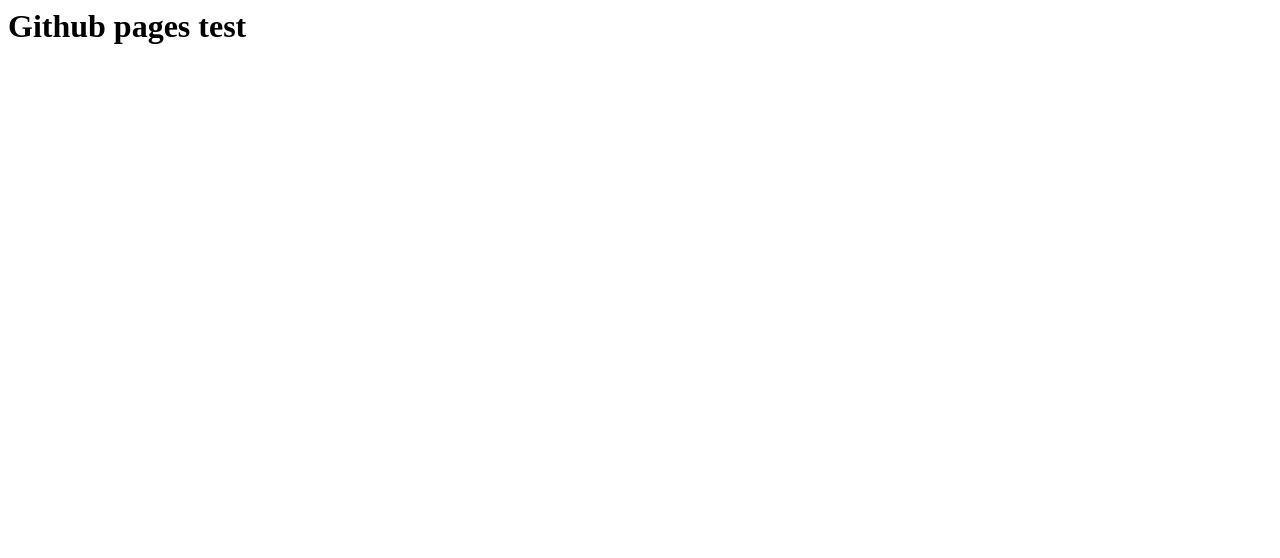
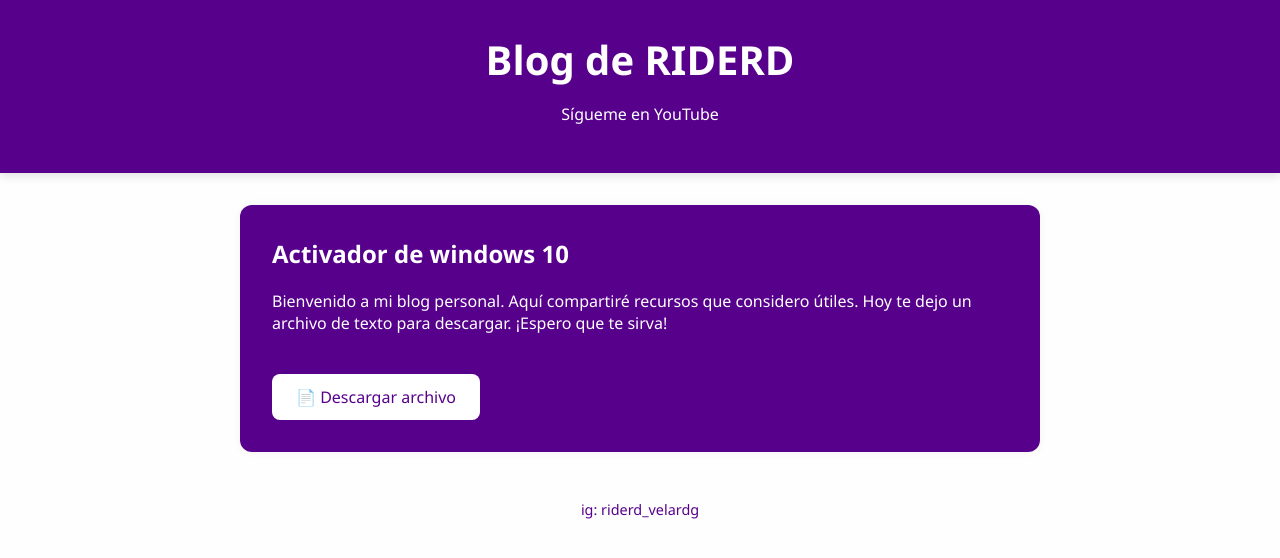
Before and after one commit to Riderd18/Riderd18.github.io, a plain HTML site: page index.html in a window 1280 px wide. Drawn offline with Linux system fonts and the light colour scheme.

Commit message:
Update index.html

```diff
--- a/index.html
+++ b/index.html
@@ -1 +1,93 @@
-<h1>Github pages test</h1>
+<!DOCTYPE html>
+<html lang="es">
+<head>
+  <meta charset="UTF-8">
+  <meta name="viewport" content="width=device-width, initial-scale=1.0">
+  <title>Blog de RIDERD</title>
+  <style>
+    body {
+      margin: 0;
+      font-family: 'Segoe UI', Tahoma, Geneva, Verdana, sans-serif;
+      background: #fefefe;
+      color: white;
+    }
+
+    header {
+      background: #56008c;
+      color: white;
+      padding: 2rem 1rem;
+      text-align: center;
+      box-shadow: 0 4px 8px rgba(0,0,0,0.1);
+    }
+
+    header h1 {
+      margin: 0;
+      font-size: 2.5rem;
+    }
+
+    main {
+      max-width: 800px;
+      margin: 2rem auto;
+      padding: 0 1rem;
+    }
+
+    article {
+      background: #56008c;
+      padding: 2rem;
+      border-radius: 12px;
+      box-shadow: 0 0 10px rgba(0,0,0,0.05);
+      margin-bottom: 2rem;
+    }
+
+    article h2 {
+      margin-top: 0;
+      color: white;
+    }
+
+    .descargar {
+      display: inline-block;
+      margin-top: 1.5rem;
+      background-color: white;
+      color: #56008c;
+      padding: 12px 24px;
+      border-radius: 8px;
+      text-decoration: none;
+      transition: background 0.3s;
+    }
+
+    .descargar:hover {
+      background-color: white;
+    }
+
+    footer {
+      text-align: center;
+      padding: 1rem;
+      font-size: 0.9rem;
+      color: #56008c;
+    }
+  </style>
+</head>
+<body>
+
+  <header>
+    <h1>Blog de RIDERD</h1>
+    <p>Sígueme en YouTube</p>
+  </header>
+
+  <main>
+    <article>
+      <h2>Activador de windows 10</h2>
+      <p>
+        Bienvenido a mi blog personal. Aquí compartiré recursos que considero útiles. Hoy te dejo un archivo de texto para descargar. ¡Espero que te sirva!
+      </p>
+
+      <a href="ACTIVAR WIN 10.zip" download class="descargar">📄 Descargar archivo</a>
+    </article>
+  </main>
+
+  <footer>
+    ig: riderd_velardg
+  </footer>
+
+</body>
+</html>
```
